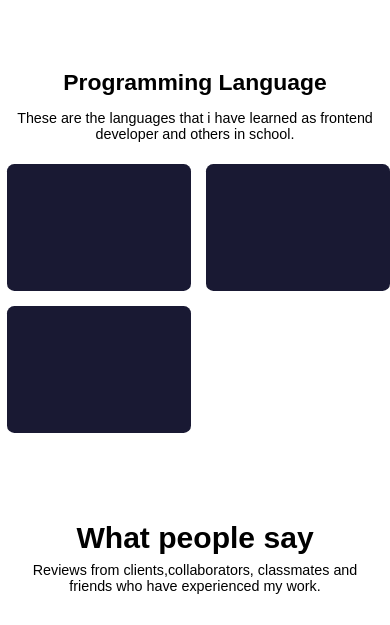
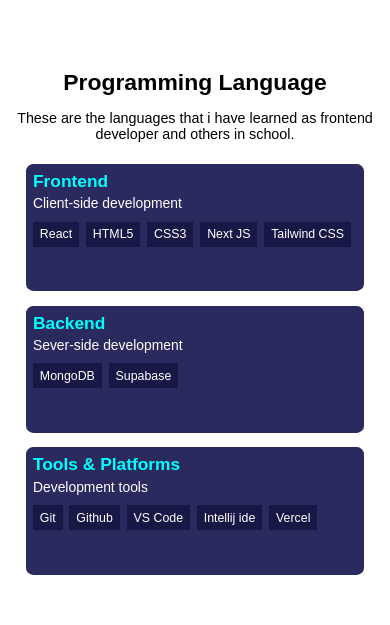
Before and after one commit to iamkorir3/portfolio, a React (Vite) app: page / in a window 390 px wide. Shown: the part 3494-4119 px from the top of the page. Built offline with nearby package versions, Linux system fonts and the light colour scheme; no server answers; the database is empty.

Commit message:
styling skills

```diff
--- a/src/components/Myskills.jsx
+++ b/src/components/Myskills.jsx
@@ -4,13 +4,13 @@ const skills = [
   {
     title: "Frontend",
     text: "Client-side development",
-    skils: ["React JS", "HTML5 & CSS3", "Next JS", "Tailwind CSS"],
+    skils: ["React", "HTML5", "CSS3", "Next JS", "Tailwind CSS"],
   },
 
   {
     title: "Backend",
     text: "Sever-side development",
-    skils: ["Node JS", "Express JS", "MongoDB", "Supabase"],
+    skils: ["MongoDB", "Supabase"],
   },
 
   {
@@ -52,15 +52,23 @@ function Skiils() {
 }
 
 function SkillCard({ skill }) {
-  const { name, strength, logo, time, color } = skill;
+  const { text, title, skils } = skill;
   return (
     <div className={styles.skill}>
       <div className={styles.skillHead}>
-        <p style={{ color: color }}>{logo}</p>
-        <h3>{name}</h3>
+        <h3>{title}</h3>
+        <p>{text}</p>
+        <div
+          style={{ display: "flex", rowGap: "2rem" }}
+          className={styles.skillspar}
+        >
+          {skils.map((myskill, idx) => (
+            <p key={idx} style={{ color: "white", fontSize: "1.5rem" }}>
+              {myskill}
+            </p>
+          ))}
+        </div>
       </div>
-      <p style={{ color: "white", fontSize: "2rem" }}>{time}</p>
-      <div>{strength}</div>
     </div>
   );
 }
--- a/src/components/Myskills.module.css
+++ b/src/components/Myskills.module.css
@@ -27,8 +27,9 @@
 }
 
 .Myskillss {
-  display: grid;
-  grid-template-columns: 1fr 1fr 1fr;
+  display: flex;
+  flex-direction: column;
+  /* grid-template-columns: 1fr 1fr 1fr; */
   gap: 2rem;
 }
 .skill {
@@ -54,7 +55,8 @@
 
 .skillHead {
   display: flex;
-  width: 60%;
+  flex-direction: column;
+  width: 100%;
   padding: 1rem;
   justify-content: space-between;
 }
@@ -86,8 +88,10 @@ h3 {
     gap: 5rem;
   }
   .Myskillss {
-    display: grid;
-    grid-template-columns: 1fr 1fr;
+    display: flex;
+    flex-direction: column;
+    justify-content: center;
+    align-items: center;
     gap: 2rem;
     margin: 0 auto;
     margin-left: 1rem;
@@ -96,11 +100,40 @@ h3 {
 
   .skill {
     height: 18rem;
-    max-width: 26rem;
+    /* max-width: 26rem; */
+    width: 90%;
     background-color: rgb(240, 239, 239);
-    background-color: rgb(25, 25, 51);
+    background-color: rgb(42, 42, 94);
     text-align: center;
     border-radius: 8px;
+  }
+
+  .skillspar {
+    display: grid;
+    grid-template-columns: auto;
+    margin-top: 1rem;
+    gap: 1rem;
+    align-items: center;
+  }
+  .skillHead h3 {
+    font-size: 2.5rem !important;
+    text-align: start;
+    color: rgb(71, 96, 209);
+    color: var(--color-cyan-400);
+    color: aqua;
+    margin-bottom: 0.5rem;
+  }
+  .skillHead p {
+    font-size: 2rem !important;
+    text-align: start;
+    margin-bottom: 0.5rem;
+    width: fit-content;
+  }
+  .skillspar p {
+    font-size: 1.8rem !important;
+    background-color: rgb(24, 24, 71);
+    padding: 0.8rem 1rem;
+    margin: 0;
   }
 
   .codepic {
```
